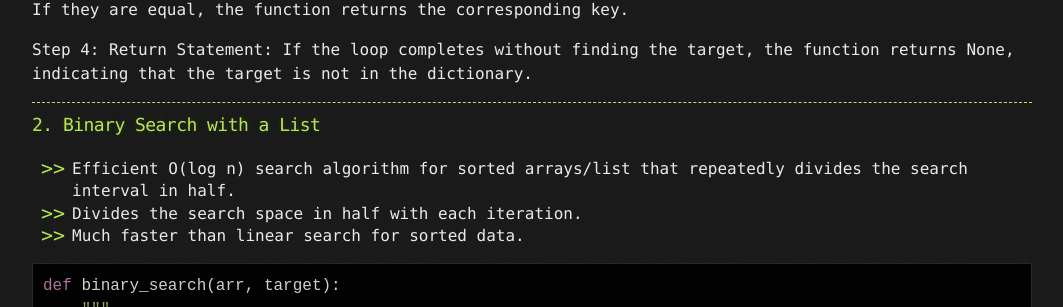
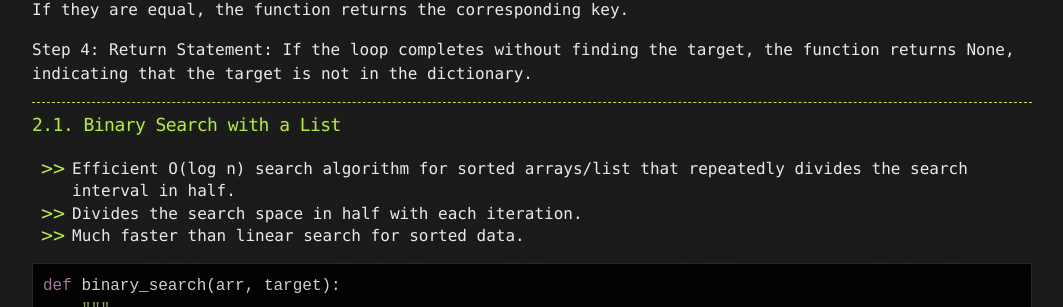
Before and after one commit to sciustechnologia/sciustechnologia.github.io, a Jekyll site: the page built from python/10_algos/1002.md, in a window 1280 px wide and 900 px high, scrolled down 2294 px. Shown: the part 146-453 px from the top of the window, without its empty margins (108-1171 px from the left). Built offline with Jekyll 4.4.1, drawn with Linux system fonts in a browser that asks for light colours; some of the changed text lies outside the part shown.

Commit message:
Update 1002.md

```diff
--- a/python/10_algos/1002.md
+++ b/python/10_algos/1002.md
@@ -95,7 +95,7 @@ Step 4: Return Statement: If the loop completes without finding the target, the
 
 ---
 
-### 2. Binary Search with a List
+### 2.1. Binary Search with a List
 
 * Efficient O(log n) search algorithm for sorted arrays/list that repeatedly divides the search interval in half.
 * Divides the search space in half with each iteration.
```
Also changed, not shown: other parts of python/10_algos/1002.md (+1 -1 lines).
